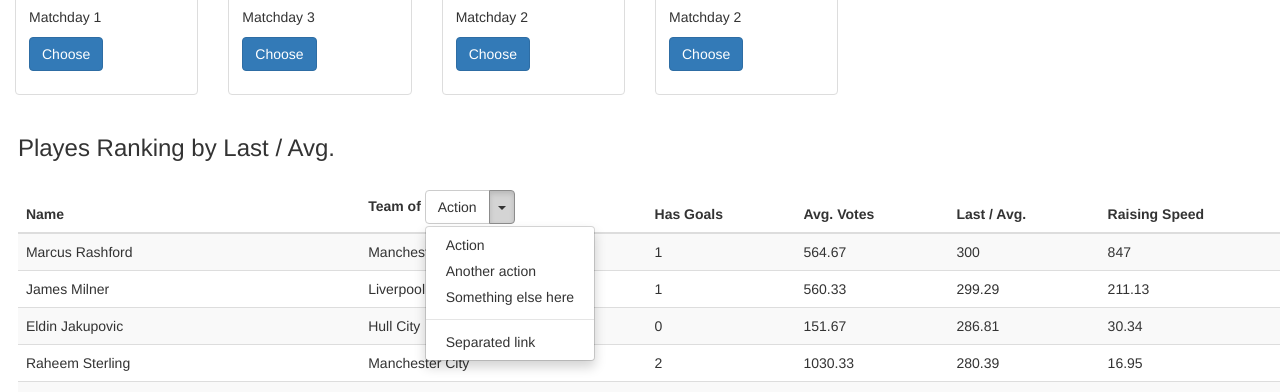
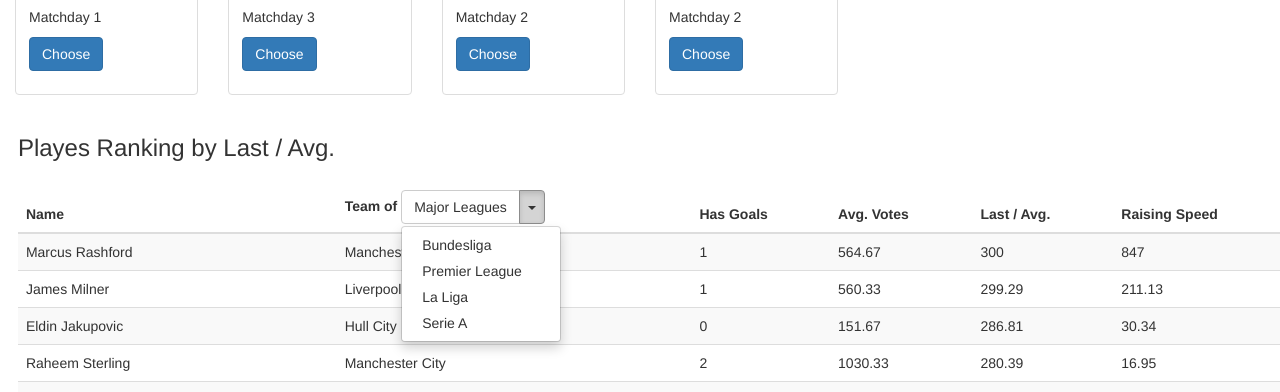
Before and after one commit to zhichao1208/playerRanking, a plain HTML site: page index.html in a window 1280 px wide. Both pictures are taken after a click on the button "Toggle Dropdown". Shown: the part 402-794 px from the top of the page. Drawn offline with Linux system fonts and the light colour scheme.

Commit message:
league name

```diff
--- a/index.html
+++ b/index.html
@@ -89,18 +89,14 @@ tr { padding: 1.4%}
 						<th>
             Team of
 							<!-- Split button -->
-<div class="btn-group">
-  <button type="button" class="btn btn-default">Action</button>
+  <div class="btn-group">
+  <button type="button" class="btn btn-default">Major Leagues</button>
   <button type="button" class="btn btn-default dropdown-toggle" data-toggle="dropdown" aria-haspopup="true" aria-expanded="false">
     <span class="caret"></span>
     <span class="sr-only">Toggle Dropdown</span>
   </button>
   <ul class="dropdown-menu">
-    <li><a href="#">Action</a></li>
-    <li><a href="#">Another action</a></li>
-    <li><a href="#">Something else here</a></li>
-    <li role="separator" class="divider"></li>
-    <li><a href="#">Separated link</a></li>
+    <li ng-repeat="league in leagues"><a href="#">{{league.name}}</a></li>
   </ul>
 </div>
 						</th>
```
